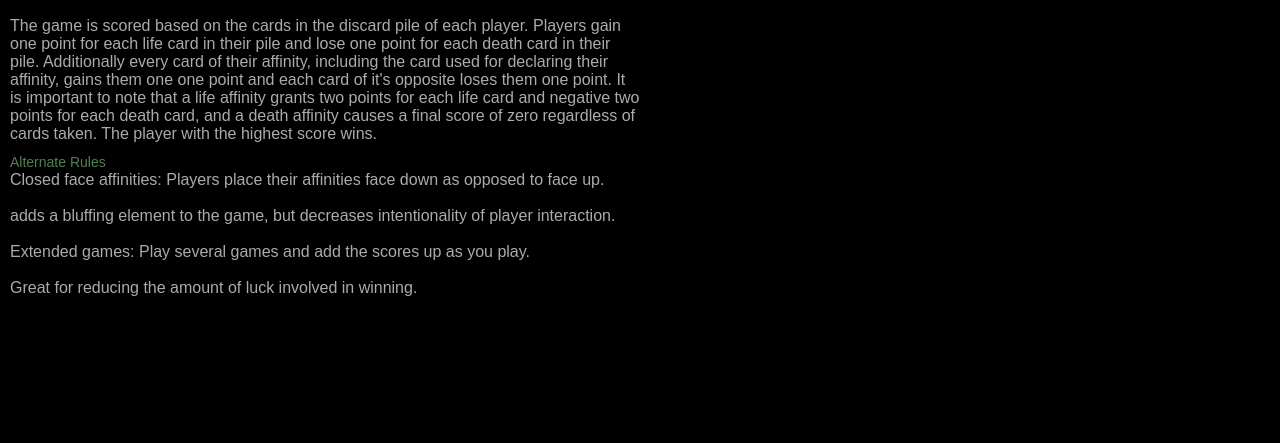
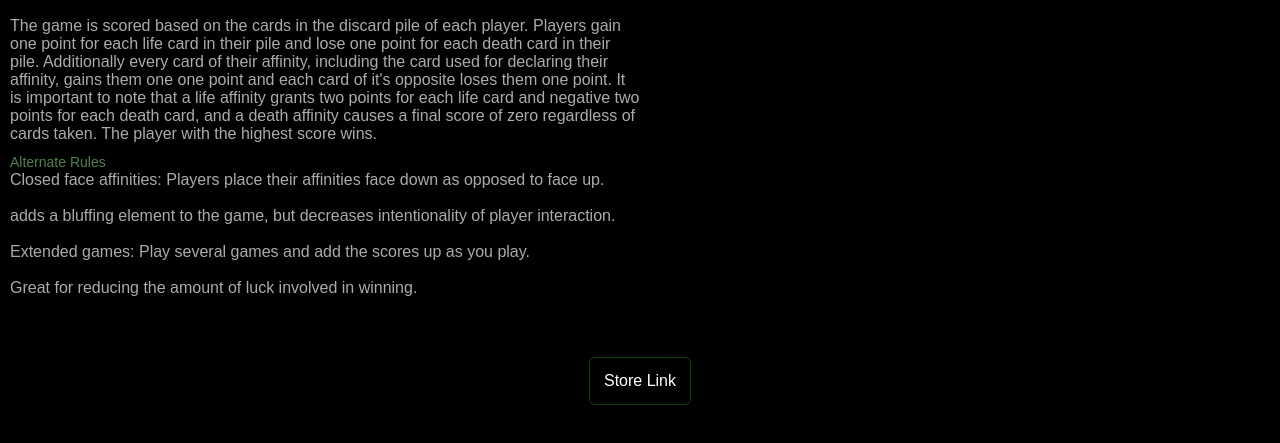
Before and after one commit to TPlemur/Portfolio, a plain HTML site: page subPages/Elemental.html in a window 1280 px wide. Shown: the part 1505-1948 px from the top of the page. Before the commit the page ends 1902 px from the top, so only its background shows below. Drawn offline with Linux system fonts and the light colour scheme.

Commit message:
added (unlinked) store button to elemental page

```diff
--- a/subPages/Elemental.html
+++ b/subPages/Elemental.html
@@ -43,6 +43,7 @@
                     </div>
                 </div>
             </div>
+            <a href="#" class="btn">Store Link</a>
         </div>
     </div>
 </body>
--- a/subPages/ElementalStyle.css
+++ b/subPages/ElementalStyle.css
@@ -96,3 +96,17 @@ nav ul li a:hover::after{
 .tab-img{
     display: block;
 }
+.btn{
+    display: block;
+    margin: 50px auto;
+    width: fit-content;
+    border: 1px solid #084008;
+    padding: 14px;
+    border-radius: 6px;
+    text-decoration: none;
+    color: #fff;
+    transition: background 0.5s;
+}
+.btn:hover{
+    background: #084008;
+}
```
